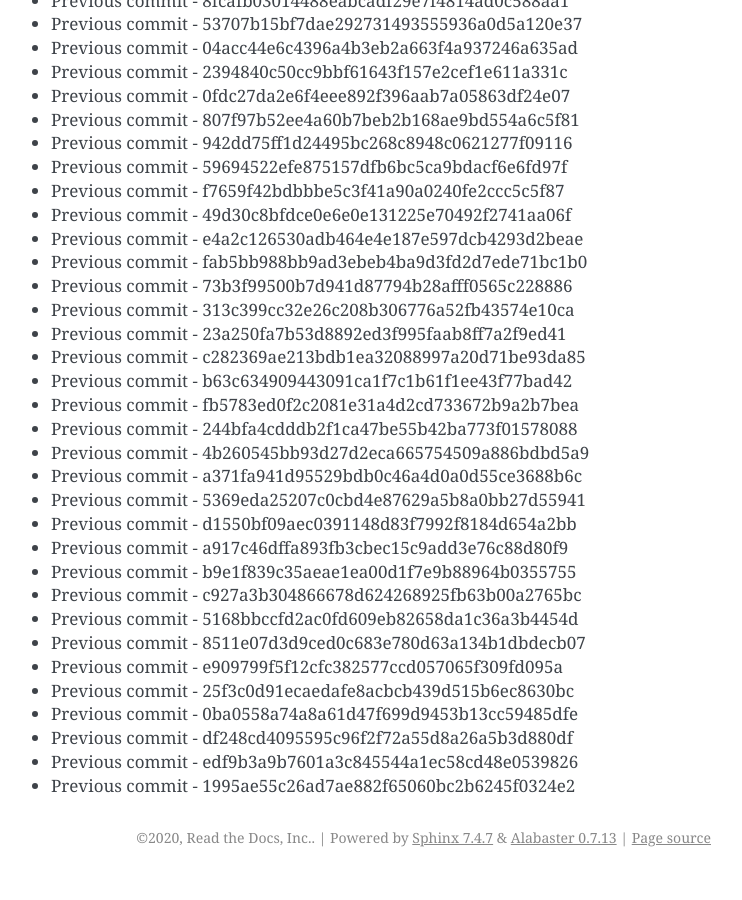
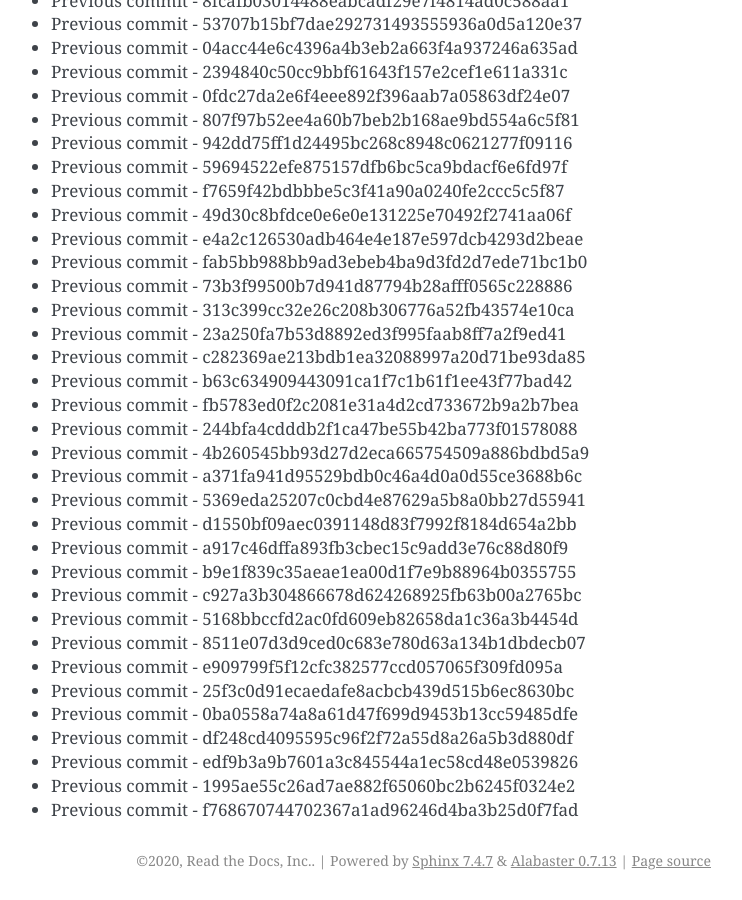
Before and after one commit to readthedocs/rtd-git-stresstest, a Sphinx documentation site: the page built from docs/updates.rst, in a window 1280 px wide and 900 px high, scrolled down 17408 px. Shown: the whole window, without its empty margins (399-1141 px from the left). Built offline with Sphinx 7.4.7, drawn with Linux system fonts in a browser that asks for light colours; before the commit the page ends 18285 px from its top, so only the background shows below that.

Commit message:
Generating commit from previous: f768670744702367a1ad96246d4ba3b25d0f7fad

```diff
--- a/docs/updates.rst
+++ b/docs/updates.rst
@@ -763,3 +763,4 @@ It can be tested for any performance characteristics.
 * Previous commit - df248cd4095595c96f2f72a55d8a26a5b3d880df
 * Previous commit - edf9b3a9b7601a3c845544a1ec58cd48e0539826
 * Previous commit - 1995ae55c26ad7ae882f65060bc2b6245f0324e2
+* Previous commit - f768670744702367a1ad96246d4ba3b25d0f7fad
```
